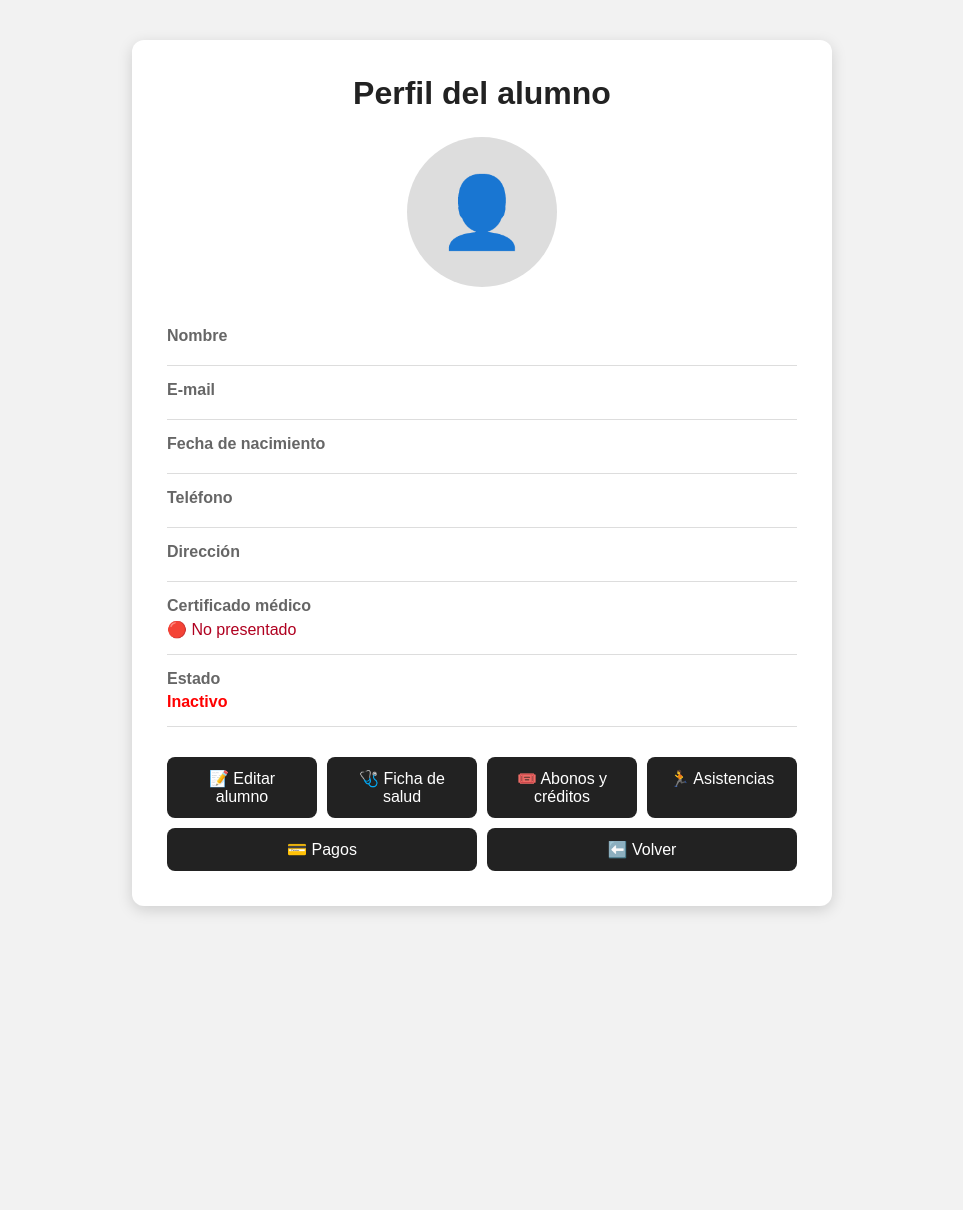
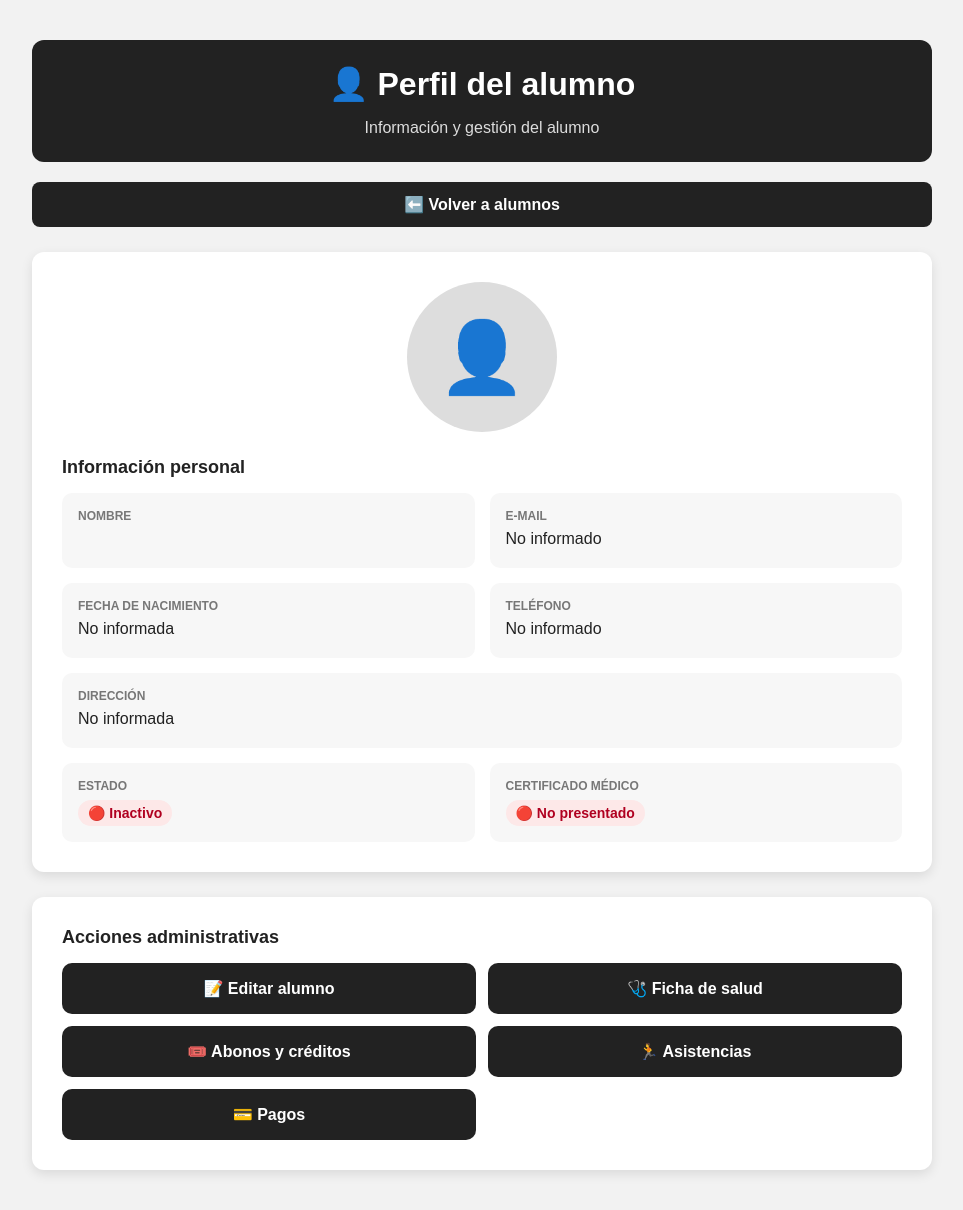
Before and after one commit to damiandemiguel/TrainingPointManager, a Flask app: template templates/perfil_alumno_admin.html in a window 1280 px wide. Shown: the whole page, without its empty margins (158-1121 px from the left). Before the commit the page ends 913 px from the top, so only its background shows below. Run offline with Flask 3, Linux system fonts and the light colour scheme; the template is opened without the code that fills it, so the values that code supplies are empty.

Commit message:
Mejorar perfil administrativo del alumno

```diff
--- a/templates/perfil_alumno_admin.html
+++ b/templates/perfil_alumno_admin.html
@@ -21,23 +21,61 @@
         }
 
         .contenedor {
-            width: 90%;
-            max-width: 700px;
+            width: 92%;
+            max-width: 900px;
             margin: 40px auto;
-            background-color: white;
-            padding: 35px;
-            border-radius: 12px;
-            box-shadow: 0 4px 15px rgba(0,0,0,0.15);
         }
 
-        h1 {
+        .encabezado {
+            background-color: #222;
+            color: white;
+            padding: 25px;
+            border-radius: 12px;
             text-align: center;
-            margin-top: 0;
+            margin-bottom: 20px;
+        }
+
+        .encabezado h1 {
+            margin: 0;
+        }
+
+        .encabezado p {
+            margin-bottom: 0;
+            color: #ddd;
+        }
+
+        .acciones-superiores {
+            display: flex;
+            gap: 10px;
+            margin-bottom: 25px;
+        }
+
+        .boton-superior {
+            flex: 1;
+            padding: 13px 18px;
+            border-radius: 8px;
+            text-decoration: none;
+            text-align: center;
+            font-weight: bold;
+            background-color: #222;
+            color: white;
+        }
+
+        .boton-superior:hover {
+            background-color: #444;
+        }
+
+        .tarjeta-perfil {
+            background-color: white;
+            padding: 30px;
+            border-radius: 12px;
+            box-shadow: 0 4px 12px rgba(0,0,0,0.10);
+            margin-bottom: 25px;
         }
 
         .foto {
             text-align: center;
-            margin: 25px 0;
+            margin-bottom: 25px;
         }
 
         .foto img,
@@ -56,59 +94,127 @@
             font-size: 70px;
         }
 
+        .nombre-alumno {
+            text-align: center;
+            margin: 0 0 25px 0;
+            font-size: 24px;
+        }
+
+        .titulo-seccion {
+            margin: 0 0 15px 0;
+            font-size: 18px;
+        }
+
+        .datos {
+            display: grid;
+            grid-template-columns: repeat(2, 1fr);
+            gap: 15px;
+        }
+
         .dato {
-            padding: 15px 0;
-            border-bottom: 1px solid #ddd;
+            background-color: #f7f7f7;
+            padding: 16px;
+            border-radius: 10px;
+            min-height: 75px;
+        }
+
+        .dato-completo {
+            grid-column: 1 / -1;
         }
 
         .etiqueta {
             display: block;
+            font-size: 12px;
             font-weight: bold;
-            margin-bottom: 5px;
-            color: #666;
+            text-transform: uppercase;
+            color: #777;
+            margin-bottom: 7px;
         }
 
-        .activo {
-            color: green;
+        .estado {
+            display: inline-block;
+            padding: 5px 10px;
+            border-radius: 20px;
+            font-size: 14px;
             font-weight: bold;
         }
 
-        .inactivo {
-            color: red;
+        .estado-verde {
+            background-color: #e6f4ea;
+            color: #16803c;
+        }
+
+        .estado-rojo {
+            background-color: #fde8e8;
+            color: #b00020;
+        }
+
+        .certificado-detalle {
+            margin-top: 12px;
+            line-height: 1.6;
+        }
+
+        .boton-certificado {
+            display: inline-block;
+            margin-top: 12px;
+            padding: 10px 16px;
+            background-color: #222;
+            color: white;
+            text-decoration: none;
+            border-radius: 8px;
             font-weight: bold;
         }
 
-        .botones {
-            display: flex;
-            gap: 10px;
-            flex-wrap: wrap;
-            margin-top: 30px;
+        .boton-certificado:hover {
+            background-color: #444;
         }
 
-        .boton {
-            flex: 1;
-            min-width: 150px;
-            padding: 12px 18px;
+        .tarjeta-acciones {
+            background-color: white;
+            padding: 30px;
+            border-radius: 12px;
+            box-shadow: 0 4px 12px rgba(0,0,0,0.10);
+        }
+
+        .acciones-admin {
+            display: grid;
+            grid-template-columns: repeat(2, 1fr);
+            gap: 12px;
+        }
+
+        .accion-admin {
+            padding: 16px;
+            border-radius: 10px;
             background-color: #222;
             color: white;
             text-decoration: none;
             text-align: center;
-            border-radius: 8px;
+            font-weight: bold;
         }
 
-        .boton:hover {
+        .accion-admin:hover {
             background-color: #444;
         }
 
-        @media (max-width: 600px) {
+        @media (max-width: 650px) {
 
             .contenedor {
-                width: 92%;
-                padding: 25px;
+                width: 94%;
+                margin: 20px auto;
             }
 
-            .botones {
-                flex-direction: column;
+            .tarjeta-perfil,
+            .tarjeta-acciones {
+                padding: 20px;
+            }
+
+            .datos,
+            .acciones-admin {
+                grid-template-columns: 1fr;
+            }
+
+            .dato-completo {
+                grid-column: auto;
             }
 
         }
@@ -121,14 +227,35 @@
 
 <div class="contenedor">
 
-    <h1>Perfil del alumno</h1>
+    <div class="encabezado">
+
+        <h1>👤 Perfil del alumno</h1>
+
+        <p>
+            Información y gestión del alumno
+        </p>
+
+    </div>
+
+    <div class="acciones-superiores">
+
+        <a
+            href="{{ url_for('mostrar_alumnos') }}"
+            class="boton-superior"
+        >
+            ⬅️ Volver a alumnos
+        </a>
+
+    </div>
+
+    <div class="tarjeta-perfil">
 
         <div class="foto">
 
             {% if alumno.foto_perfil %}
 
                 <img
-                src="{{ url_for("static", filename="uploads/perfiles/" + alumno.foto_perfil) }}"
+                    src="{{ url_for('static', filename='uploads/perfiles/' + alumno.foto_perfil) }}"
                     alt="Foto del alumno"
                 >
 
@@ -140,6 +267,16 @@
 
         </div>
 
+        <h2 class="nombre-alumno">
+            {{ alumno.nombre }}
+        </h2>
+
+        <h3 class="titulo-seccion">
+            Información personal
+        </h3>
+
+        <div class="datos">
+
             <div class="dato">
                 <span class="etiqueta">Nombre</span>
                 {{ alumno.nombre }}
@@ -147,68 +284,72 @@
 
             <div class="dato">
                 <span class="etiqueta">E-mail</span>
-        {{ alumno.email }}
+                {{ alumno.email or "No informado" }}
             </div>
 
             <div class="dato">
                 <span class="etiqueta">Fecha de nacimiento</span>
-        {{ alumno.fecha_nacimiento }}
+
+                {% if alumno.fecha_nacimiento %}
+                    {{ alumno.fecha_nacimiento[8:10] }}/{{ alumno.fecha_nacimiento[5:7] }}/{{ alumno.fecha_nacimiento[0:4] }}
+                {% else %}
+                    No informada
+                {% endif %}
             </div>
 
             <div class="dato">
                 <span class="etiqueta">Teléfono</span>
-        {{ alumno.telefono }}
+                {{ alumno.telefono or "No informado" }}
+            </div>
+
+            <div class="dato dato-completo">
+                <span class="etiqueta">Dirección</span>
+                {{ alumno.direccion or "No informada" }}
             </div>
 
             <div class="dato">
-        <span class="etiqueta">Dirección</span>
-        {{ alumno.direccion }}
+
+                <span class="etiqueta">Estado</span>
+
+                {% if alumno.activo == 1 %}
+
+                    <span class="estado estado-verde">
+                        🟢 Activo
+                    </span>
+
+                {% else %}
+
+                    <span class="estado estado-rojo">
+                        🔴 Inactivo
+                    </span>
+
+                {% endif %}
+
             </div>
 
             <div class="dato">
+
                 <span class="etiqueta">Certificado médico</span>
 
                 {% if alumno.certificado_medico %}
 
                     {% if alumno.fecha_certificado and not certificado_vencido %}
 
-            <strong style="display: block; margin-bottom: 8px; color: #16803c;">
-                🟢 Estado: Vigente
-            </strong>
+                        <span class="estado estado-verde">
+                            🟢 Vigente
+                        </span>
 
                     {% else %}
 
-            <strong style="display: block; margin-bottom: 8px; color: #b00020;">
-                🔴 Estado: Vencido
-            </strong>
+                        <span class="estado estado-rojo">
+                            🔴 Vencido
+                        </span>
 
                     {% endif %}
 
-            <div style="margin-top: 8px;">
-                📄 <strong>Archivo:</strong>
-                {{ alumno.certificado_medico }}
-            </div>
-
-            {% if alumno.fecha_certificado %}
-            <div style="margin-top: 6px;">
-                📅 <strong>Fecha de carga:</strong>
-                {{ alumno.fecha_certificado[:10] | replace("-", "/") }}
-            </div>
-            {% endif %}
-
-            <div style="margin-top: 12px;">
-                <a
-                    href="{{ url_for('static', filename='uploads/certificados/' + alumno.certificado_medico) }}"
-                    target="_blank"
-                    class="boton"
-                >
-                    📄 Ver certificado
-                </a>
-            </div>
-
                 {% else %}
 
-            <span style="color: #b00020;">
+                    <span class="estado estado-rojo">
                         🔴 No presentado
                     </span>
 
@@ -216,59 +357,135 @@
 
             </div>
 
-    <div class="dato">
-        <span class="etiqueta">Estado</span>
+            {% if alumno.certificado_medico %}
 
-        {% if alumno.activo == 1 %}
-            <span class="activo">Activo</span>
-        {% else %}
-            <span class="inactivo">Inactivo</span>
+                <div class="dato dato-completo">
+
+                    <span class="etiqueta">
+                        Detalle del certificado
+                    </span>
+
+                    <div class="certificado-detalle">
+
+                        <div>
+                            📄 <strong>Archivo:</strong>
+                            {{ alumno.certificado_medico }}
+                        </div>
+
+                        {% if alumno.fecha_certificado %}
+
+                            <div>
+                                📅 <strong>Fecha de carga:</strong>
+                                {{ alumno.fecha_certificado[8:10] }}/{{ alumno.fecha_certificado[5:7] }}/{{ alumno.fecha_certificado[0:4] }}
+                            </div>
+
+                        {% endif %}
+
+                        <a
+                            href="{{ url_for('static', filename='uploads/certificados/' + alumno.certificado_medico) }}"
+                            target="_blank"
+                            class="boton-certificado"
+                        >
+                            📄 Ver certificado
+                        </a>
+
+                    </div>
+
+                </div>
+
             {% endif %}
 
         </div>
 
-    <div class="botones">
+    </div>
 
-        <a href="{{ url_for("editar_alumno_admin", alumno_id=alumno.id) }}" class="boton">
+    <div class="tarjeta-acciones">
+
+        <h3 class="titulo-seccion">
+            Acciones administrativas
+        </h3>
+
+        <div class="acciones-admin">
+
+            <a
+                href="{{ url_for('editar_alumno_admin', alumno_id=alumno.id) }}"
+                class="accion-admin"
+            >
                 📝 Editar alumno
             </a>
 
             <a
                 href="{{ url_for('ficha_salud_admin', alumno_id=alumno.id) }}"
-            class="boton"
+                class="accion-admin"
             >
                 🩺 Ficha de salud
             </a>
 
             <a
                 href="{{ url_for('bonos_alumno_admin', alumno_id=alumno.id) }}"
-            class="boton"
+                class="accion-admin"
             >
                 🎟️ Abonos y créditos
             </a>
 
             <a
                 href="{{ url_for('asistencias_alumno_admin', alumno_id=alumno.id) }}"
-            class="boton"
+                class="accion-admin"
             >
                 🏃 Asistencias
             </a>
 
             <a
                 href="{{ url_for('pagos_alumno_admin', alumno_id=alumno.id) }}"
-            class="boton"
+                class="accion-admin"
             >
                 💳 Pagos
-        </a>
-
-        <a href="{{ url_for("mostrar_alumnos") }}" class="boton">
-            ⬅️ Volver
             </a>
 
         </div>
 
     </div>
 
+</div>
+
+<script>
+
+    document.addEventListener("DOMContentLoaded", function () {
+
+        const claveScroll = "perfilAlumnoAdminScroll_{{ alumno.id }}";
+
+        const posicionGuardada = sessionStorage.getItem(claveScroll);
+
+        if (posicionGuardada !== null) {
+
+            window.scrollTo(
+                0,
+                parseInt(posicionGuardada)
+            );
+
+            sessionStorage.removeItem(claveScroll);
+
+        }
+
+        const accionesAdmin = document.querySelectorAll(".acciones-admin a");
+
+        accionesAdmin.forEach(function (enlace) {
+
+            enlace.addEventListener("click", function () {
+
+                sessionStorage.setItem(
+                    claveScroll,
+                    window.scrollY
+                );
+
+            });
+
+        });
+
+    });
+
+</script>
+
 </body>
 
 </html>
```
Lines whose indentation alone changed are shown as unchanged.
